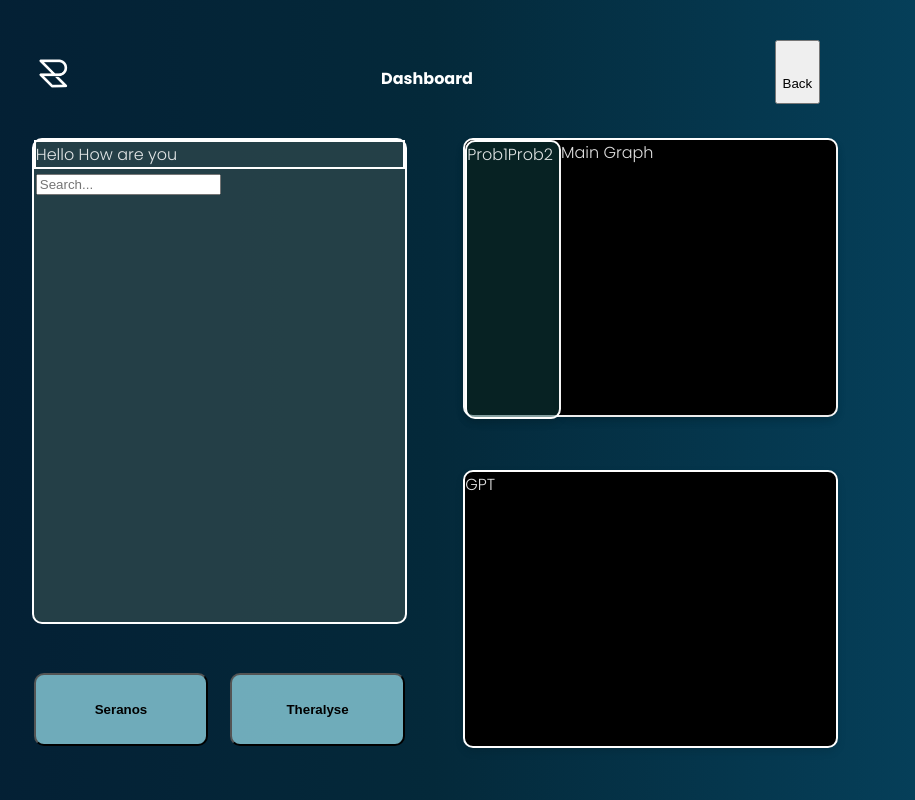
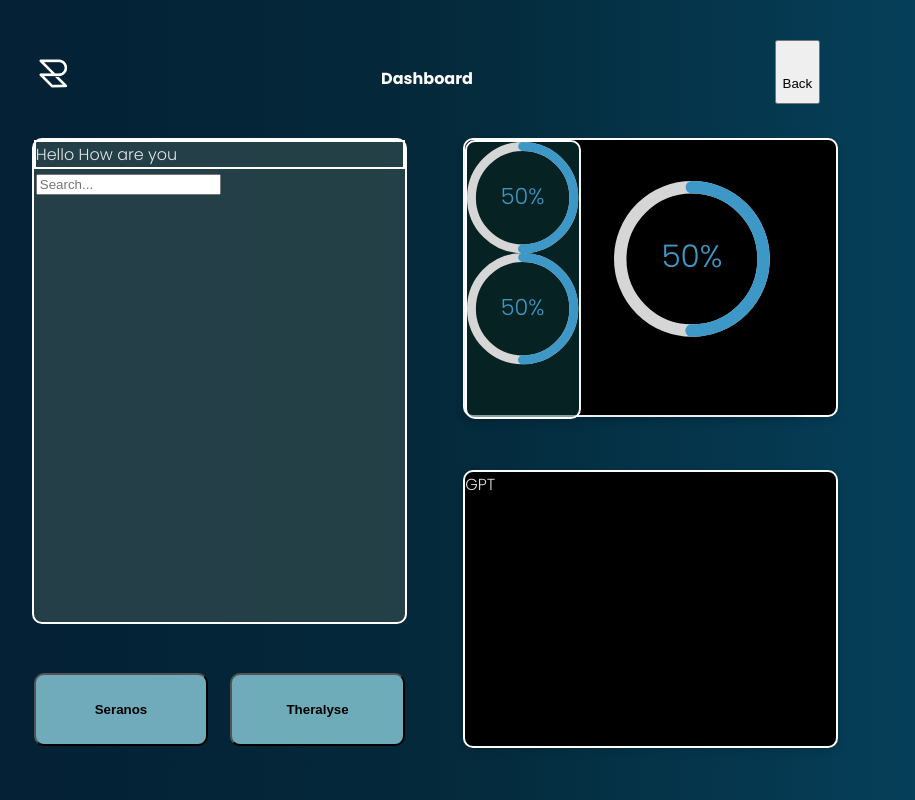
Before and after one commit to ssrikanthreddy/Resonex, a React (Vite) app in the folder frontend/: page /dashboard in a window 1280 px wide. Shown: the whole page, without its empty margins (207-1122 px from the left). Built offline with nearby package versions, Linux system fonts and the light colour scheme.

Commit message:
graphs added

```diff
--- a/frontend/package.json
+++ b/frontend/package.json
@@ -14,6 +14,7 @@
     "cors": "^2.8.5",
     "gsap": "^3.12.2",
     "react": "^18.2.0",
+    "react-circular-progressbar": "^2.1.0",
     "react-dom": "^18.2.0",
     "react-router-dom": "^6.17.0",
     "styled-components": "^6.1.0"
--- a/frontend/src/App.css
+++ b/frontend/src/App.css
@@ -261,9 +261,10 @@ nav ul li {
   border: 2px solid #ffffff;
 }
 
-.probs {
+.side-graphs {
+  flex-basis: 30%;
   display: flex;
-  flex-direction: row;
+  flex-direction: column;
   background-color: #0e424483;
   border-radius: 10px;
   box-shadow: 0 4px 8px rgba(0, 0, 0, 0.1);
@@ -273,12 +274,13 @@ nav ul li {
 }
 
 .maingraph {
+  align-items: center;
+  justify-content: center;
   display: flex;
-  flex-direction: row;
   background-color: #00000083;
   border-radius: 10px;
   box-shadow: 0 4px 8px rgba(0, 0, 0, 0.1);
-  width: 75%;
+  width: 60%;
   height: 100%;
 }
 
@@ -290,3 +292,13 @@ nav ul li {
   height: 45%;
   border: 2px solid #ffffff;
 }
+
+text {
+  fill: white;
+}
+
+
+.main-graph-container {
+  height: 70%;
+  width: 70%;
+}
--- a/frontend/src/Output.jsx
+++ b/frontend/src/Output.jsx
@@ -1,14 +1,8 @@
-import { useEffect } from "react";
+import { CircularProgressbar } from 'react-circular-progressbar';
+import 'react-circular-progressbar/dist/styles.css';
+
 
 const Output = () => {
-
-
-
-
-
-
-
-
 
 
 
@@ -17,13 +11,20 @@ const Output = () => {
 
         <div className='graphs'>
 
-            <div className='probs'>
-            <div>Prob1</div>
-            <div>Prob2</div>
+            <div className='side-graphs'>
+            <div className="happy-graph">
+                <CircularProgressbar value={50} text={`${50}%`} />
+            </div>
+
+            <div className="sad-graph">
+                <CircularProgressbar value={50} text={`${50}%`} />
+            </div>
             </div>
 
             <div className='maingraph'>
-            <div>Main Graph</div>
+                <div className="main-graph-container">
+                    <CircularProgressbar value={50} text={`${50}%`} />
+                </div>
             </div>
 
         </div>
```
Also changed, not shown: 1 other file (tests, documents, lock files or other folders).
